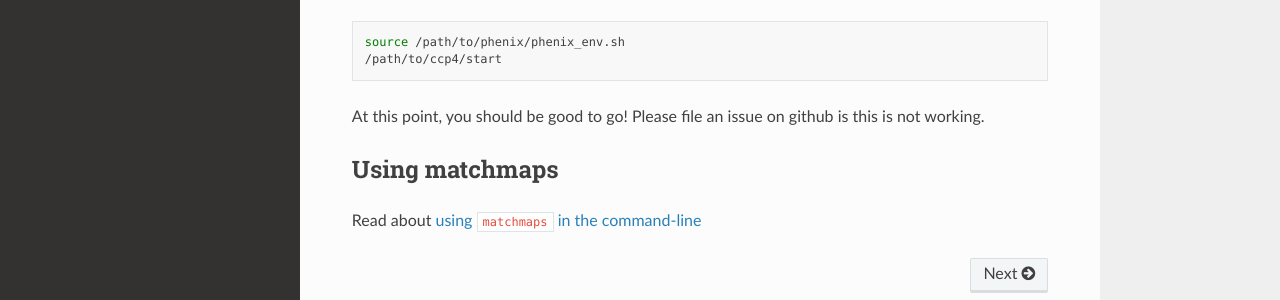
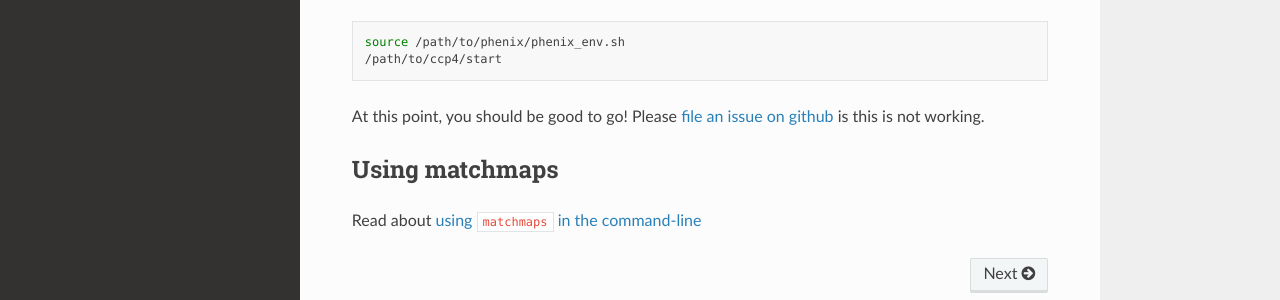
Before and after one commit to rs-station/matchmaps, a Sphinx documentation site: the page built from docs/index.md, in a window 1280 px wide and 1321 px high. Shown: the part 898-1198 px from the top of the window. Built offline with Sphinx 7.4.7 and the Read the Docs theme 2.0.0, drawn with Linux system fonts in a browser that asks for light colours; the version number could not be read and is left out; part of the change alters nothing that is shown.

````diff
--- a/docs/index.md
+++ b/docs/index.md
@@ -29,7 +29,7 @@ source /path/to/phenix/phenix_env.sh
 /path/to/ccp4/start
 ```
 
-At this point, you should be good to go! Please file an issue on github is this is not working.
+At this point, you should be good to go! Please [file an issue on github](https://github.com/dennisbrookner/matchmaps/issues) is this is not working.
 
 ## Using matchmaps
 
````
